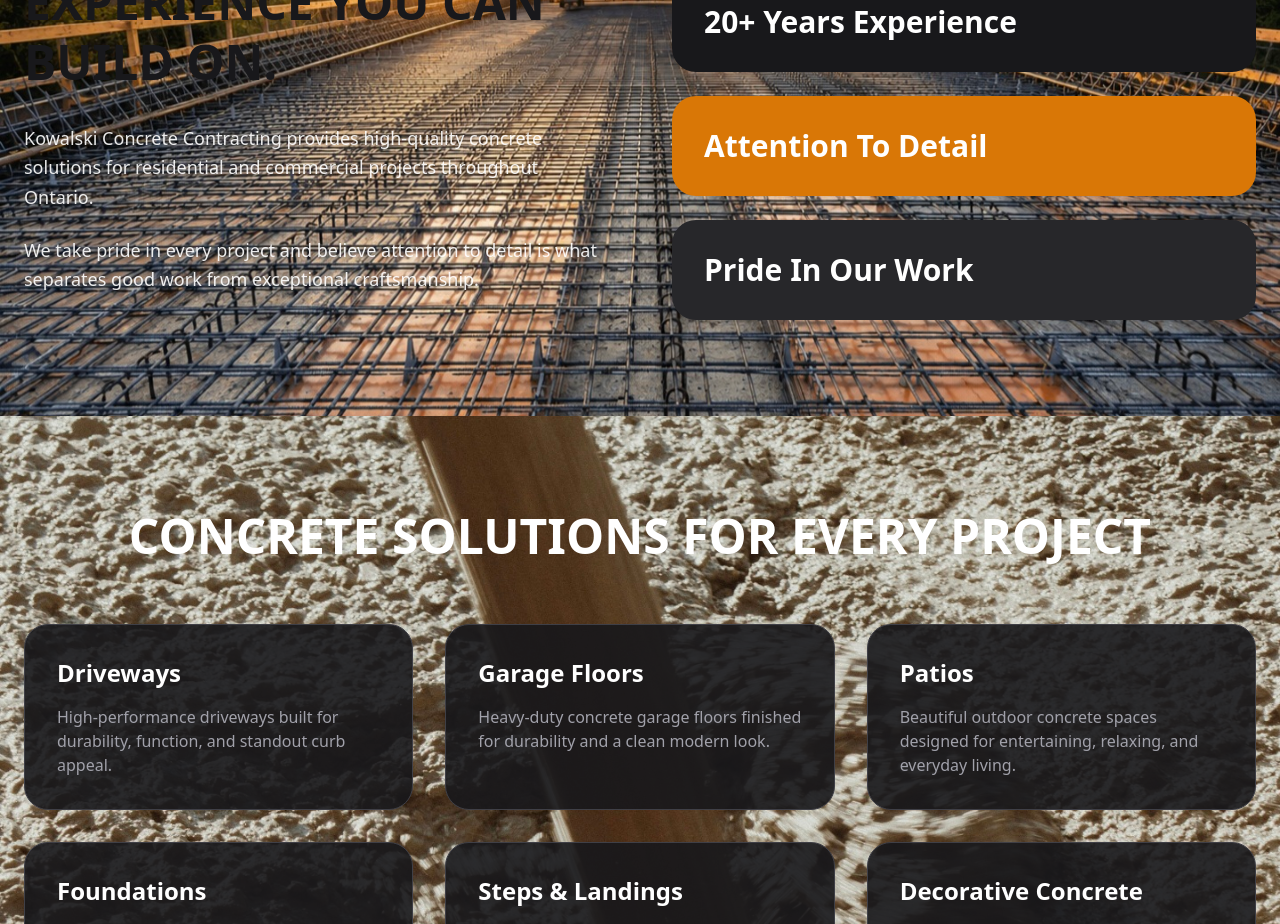
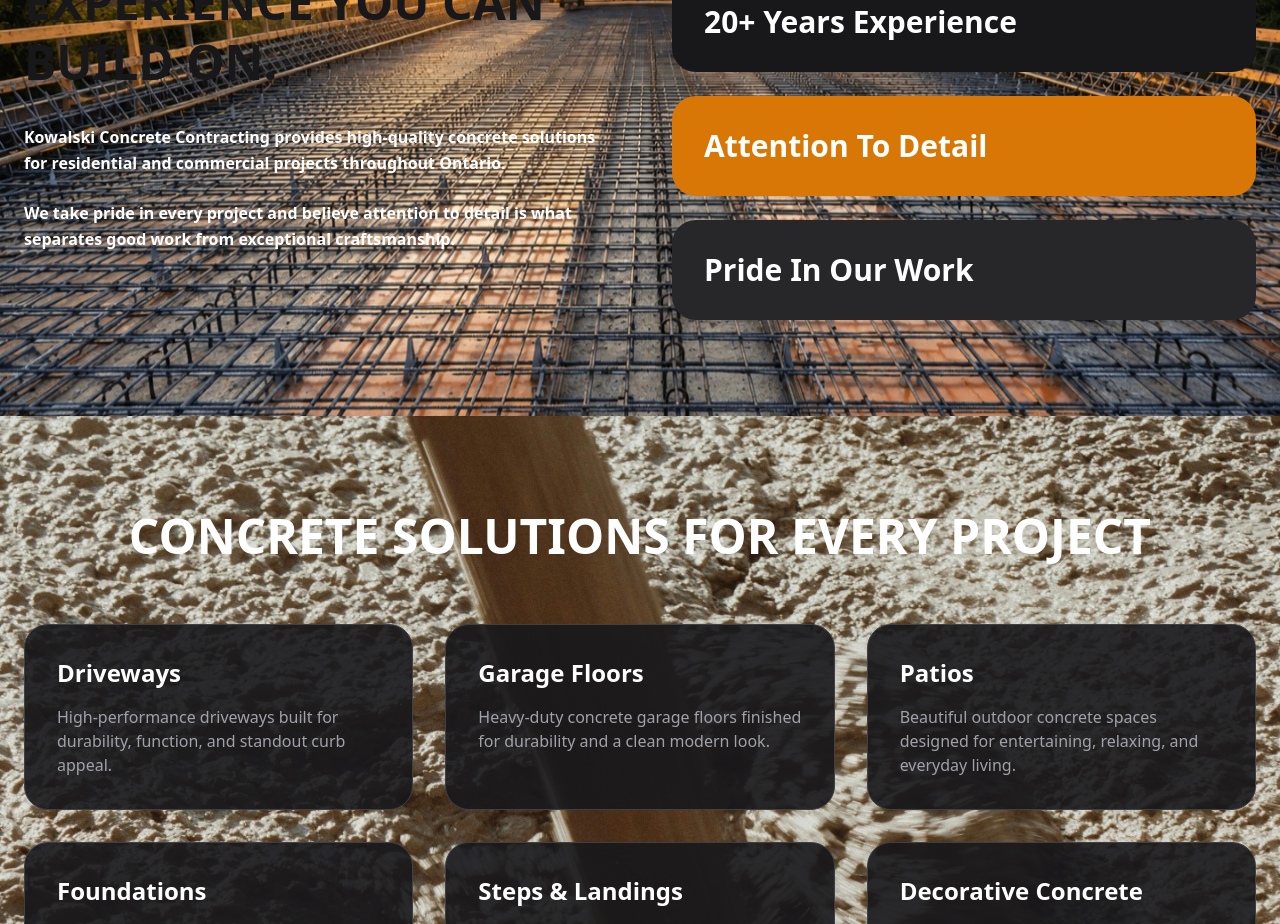
Before and after one commit to kowalski3026/kowalski-concrete-website, a Next.js app: page / in a window 1280 px wide. Shown: the part 1260-2184 px from the top of the page. Built offline with nearby package versions, Linux system fonts and the light colour scheme.

Commit message:
Update page.js

```diff
--- a/app/page.js
+++ b/app/page.js
@@ -92,12 +92,12 @@ export default function Home() {
               EXPERIENCE YOU CAN BUILD ON.
             </h2>
 
-            <p className="mt-8 text-lg text-white/90 leading-relaxed drop-shadow-lg">
+            <p className="mt-8 text-2×1 font-black text-white leading-relaxed drop-shadow-2×1">
               Kowalski Concrete Contracting provides high-quality concrete solutions
               for residential and commercial projects throughout Ontario.
             </p>
 
-            <p className="mt-6 text-lg text-white/90 leading-relaxed drop-shadow-lg">
+            <p className="mt-6 text-2×1 font-black text-white leading-relaxed drop-shadow-2×1">
               We take pride in every project and believe attention to detail is what
               separates good work from exceptional craftsmanship.
             </p>
```
